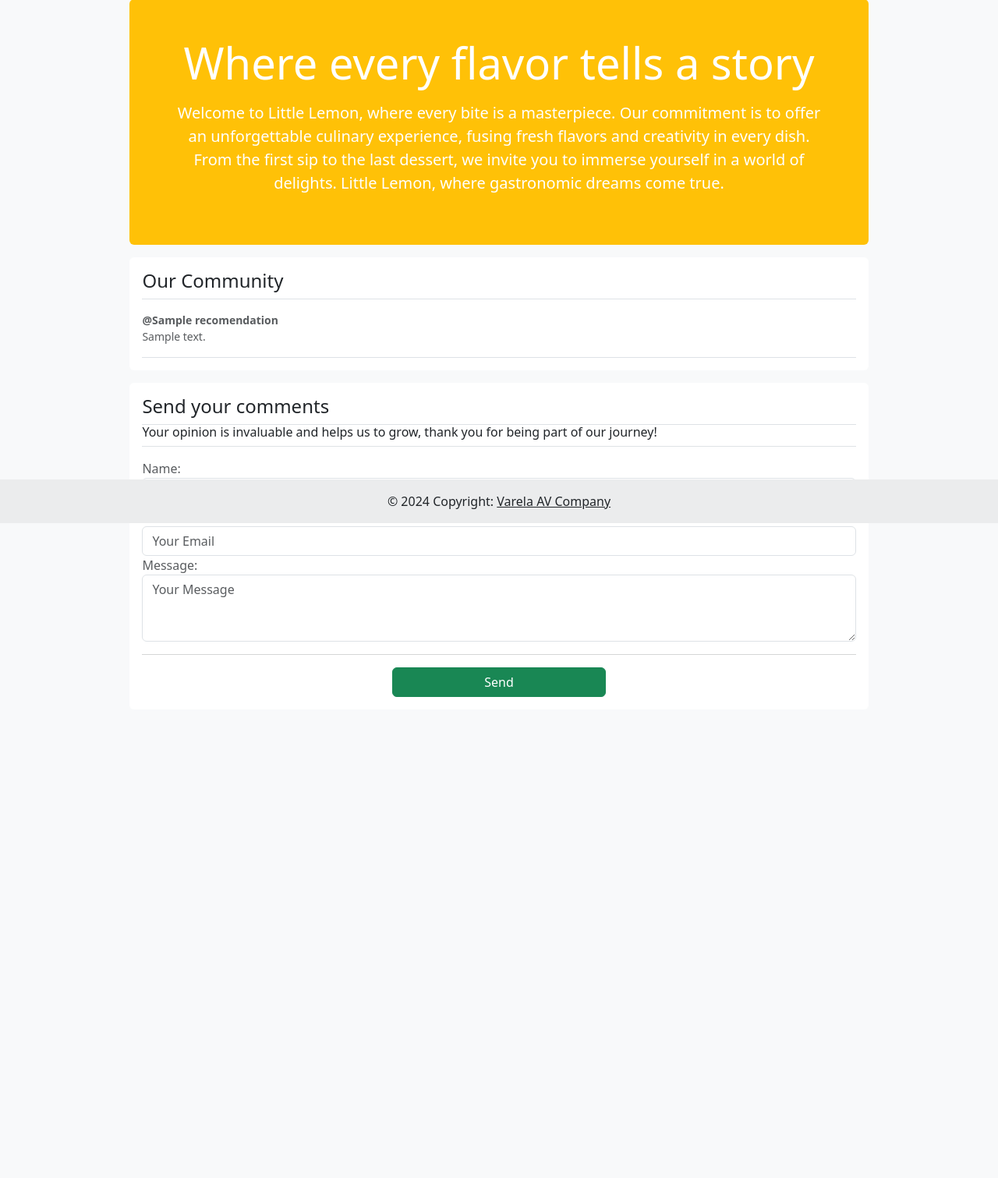
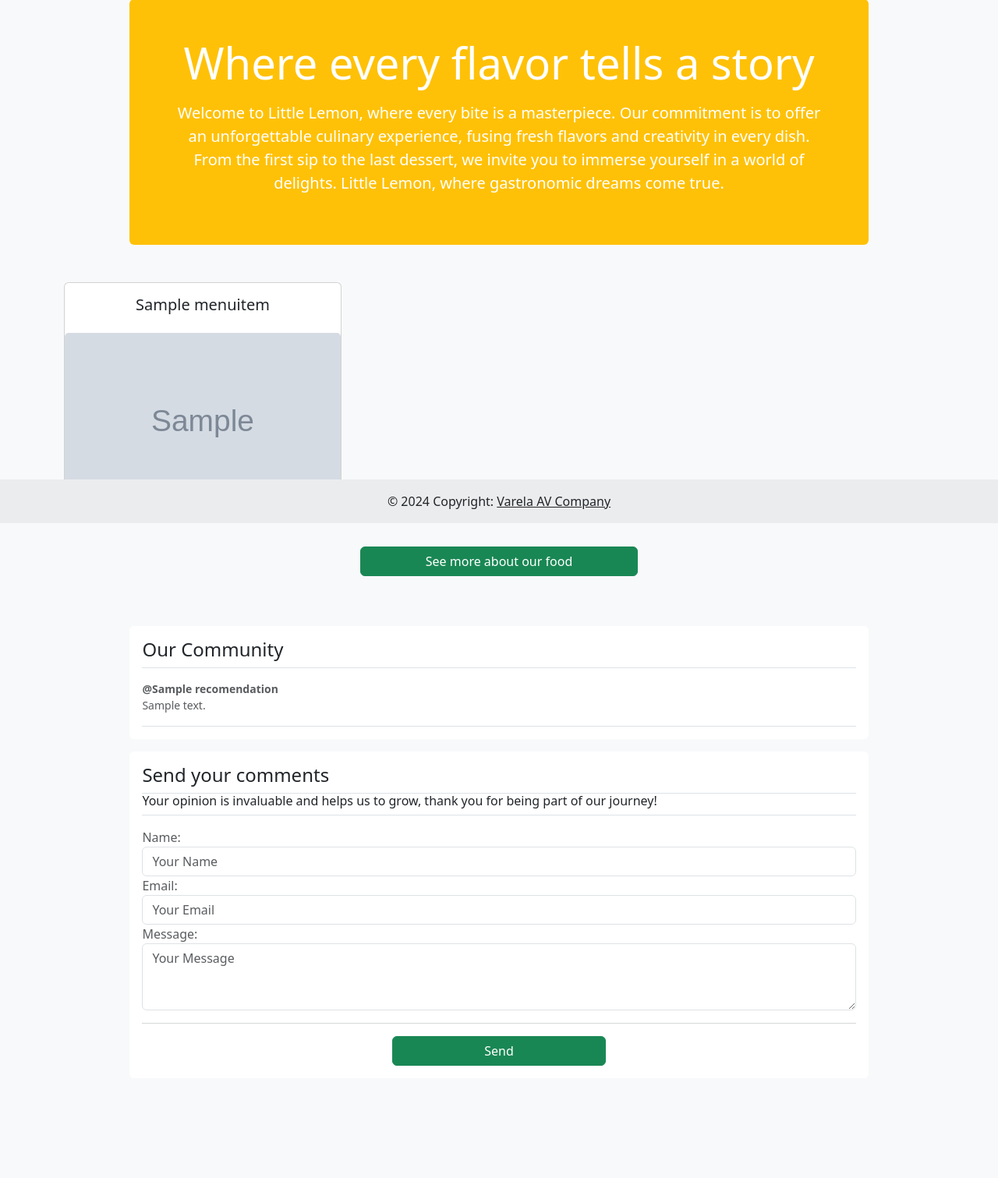
Before and after one commit to Valentina17varela/web-lab, a Django app: page / in a window 1280 px wide. Shown: the part 129-1640 px from the top of the page at 78% size. Before the commit the page ends 1023 px from the top, so only its background shows below. Run offline with Django 5.2, Linux system fonts and the light colour scheme; tables that the repository leaves empty hold one stand-in row (values such as "Sample post"); grey boxes marked "Sample" are stand-in pictures; some libraries are stand-ins or nearby versions.

Commit message:
prettier menu items, feature display menu items in home

```diff
--- a/django/restaurant-website/littlelemon/restaurant/static/css/style.css
+++ b/django/restaurant-website/littlelemon/restaurant/static/css/style.css
@@ -42,8 +42,8 @@ footer {
 }
 
 .text-carousel {
-  color: white;
+  color: black;
   font-size: 1.5rem;
   font-weight: bold;
-  text-shadow: 2px 2px 4px #000000;
+  text-shadow: 2px 2px 4px #fffdfd;
 }
--- a/django/restaurant-website/littlelemon/restaurant/templates/about.html
+++ b/django/restaurant-website/littlelemon/restaurant/templates/about.html
@@ -64,7 +64,7 @@
 
             <div class="carousel-inner">
                 <div class="carousel-item active" style="height: 15rem;">
-                    <img src="{% static 'images/fondo1.jpg' %}">
+                    <img src="{% static 'images/setBreakfast.jpg' %}" style="height: 400%; width: 100%;">
                     <div class="container">
                         <div class="carousel-caption">
                             <p class="text-carousel">Welcome to our chain of restaurants, a culinary corner that has
@@ -76,7 +76,7 @@
                 </div>
 
                 <div class="carousel-item" style="height: 15rem;">
-                    <img src="{% static 'images/fondo2.jpg' %}">
+                    <img src="{% static 'images/setFood.jpg' %}" style="height: 350%; width: 100%;">
                     <div class="container">
                         <div class="carousel-caption">
                             <p class="text-carousel">Our commitment is simple but powerful: fusing tradition with
--- a/django/restaurant-website/littlelemon/restaurant/templates/home.html
+++ b/django/restaurant-website/littlelemon/restaurant/templates/home.html
@@ -33,7 +33,7 @@
                         </a>
                     </li>
                     <li class="nav-item">
-                        <a class="nav-link mx-2"href="{% url 'menu' %}">
+                        <a class="nav-link mx-2" href="{% url 'menu' %}">
                             <i class="fas fa-bell pe-2"></i>Menu
                         </a>
                     </li>
@@ -63,10 +63,39 @@
         </ul>
         {% endif %}
 
-        <div class="jumbotron p-3 p-md-5 text-white rounded bg-warning" style="width: 80%;  margin: 0 auto; text-align: center;">
-              <h1 class="display-4 font-italic">Where every flavor tells a story</h1>
-              <p class="lead my-3">Welcome to Little Lemon, where every bite is a masterpiece. Our commitment is to offer an unforgettable culinary experience, fusing fresh flavors and creativity in every dish. From the first sip to the last dessert, we invite you to immerse yourself in a world of delights. Little Lemon, where gastronomic dreams come true.</p>
-          </div>
+        <div class="jumbotron p-3 p-md-5 text-white rounded bg-warning"
+            style="width: 80%;  margin: 0 auto; text-align: center;">
+            <h1 class="display-4 font-italic">Where every flavor tells a story</h1>
+            <p class="lead my-3">Welcome to Little Lemon, where every bite is a masterpiece. Our commitment is to offer
+                an unforgettable culinary experience, fusing fresh flavors and creativity in every dish. From the first
+                sip to the last dessert, we invite you to immerse yourself in a world of delights. Little Lemon, where
+                gastronomic dreams come true.</p>
+        </div>
+
+        <div class="album py-5 bg-light">
+            <div class="container">
+                <div class="row">
+                    {% for item in menu_items %}
+                    <div class="col-md-4 mb-4">
+                        <div class="card mb-4 box-shadow h-60">
+                            <div class="card-body">
+                                <h5 class="card-title text-center">{{ item.name }}</h5>
+                            </div>
+                            <a href="{% url 'menu' %}"><img class="card-img-top"
+                                    data-src="holder.js/100px225?theme=thumb&amp;bg=55595c&amp;fg=eceeef&amp;text=Thumbnail"
+                                    alt="Thumbnail [100%x225]" src="{% static item.image_path %}"
+                                    data-holder-rendered="true" style="height: 225px; width: 100%; display: block;">
+                            </a>
+                        </div>
+                    </div>
+                    {% endfor %}
+                </div>
+            </div>
+            <div class="d-flex justify-content-center">
+                <a href="{% url 'menu' %}" class="btn btn-success btn-block" style="width: 30%;">See more about our
+                    food</a>
+            </div>
+        </div>
 
         <div class="my-3 p-3 bg-white rounded box-shadow" style="width: 80%;  margin: 0 auto;">
             <h4 class="border-bottom border-gray pb-2 mb-0">Our Community</h4>
@@ -82,7 +111,8 @@
 
         <div class="my-3 p-3 bg-white rounded box-shadow" style="width: 80%;  margin: 0 auto;">
             <h4 class="border-bottom border-gray pb-2 mb-0">Send your comments</h4>
-            <h6 class="border-bottom border-gray pb-2 mb-0">Your opinion is invaluable and helps us to grow, thank you for being part of
+            <h6 class="border-bottom border-gray pb-2 mb-0">Your opinion is invaluable and helps us to grow, thank you
+                for being part of
                 our journey!</h6>
             <div class="media text-muted pt-3">
                 <form method="post" action="{% url 'home' %}">
--- a/django/restaurant-website/littlelemon/restaurant/views.py
+++ b/django/restaurant-website/littlelemon/restaurant/views.py
@@ -9,6 +9,7 @@ from django.views.generic import ListView
 
 def home(request):
     recommendations = Recomendation.objects.order_by("-created_at")[:5]
+    menu_items = MenuItems.objects.all()[:3]
     if request.method == "POST":
         form = RecomendationForm(request.POST)
         if form.is_valid():
@@ -20,7 +21,11 @@ def home(request):
     else:
         form = RecomendationForm()
 
-    return render(request, "home.html", {"recommendations": recommendations})
+    return render(
+        request,
+        "home.html",
+        {"recommendations": recommendations, "menu_items": menu_items},
+    )
 
 
 def about(request):
```
Also changed, not shown: django/restaurant-website/littlelemon/restaurant/templates/menu.html (+13 -7 lines), django/restaurant-website/littlelemon/restaurant/static/images/fondo1.jpg (deleted), django/restaurant-website/littlelemon/restaurant/static/images/fondo2.jpg (deleted), 2 other files.
